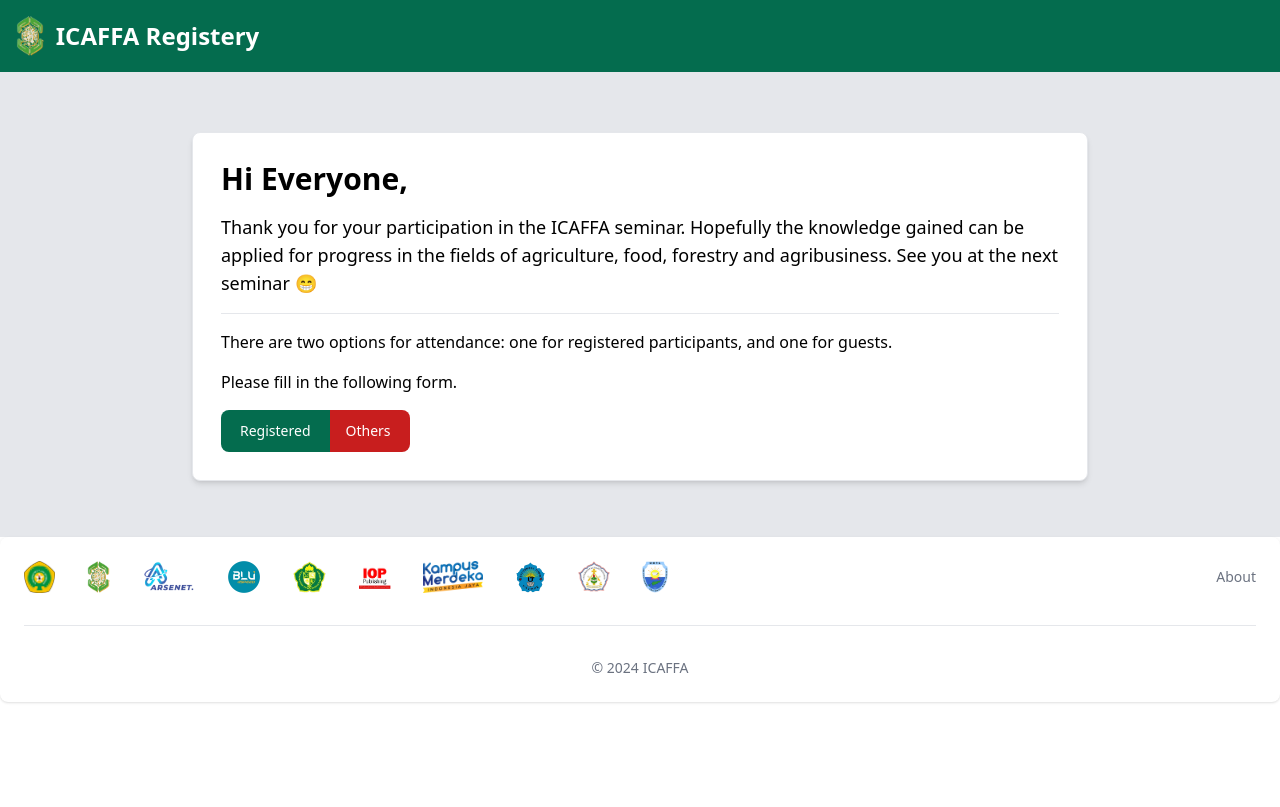
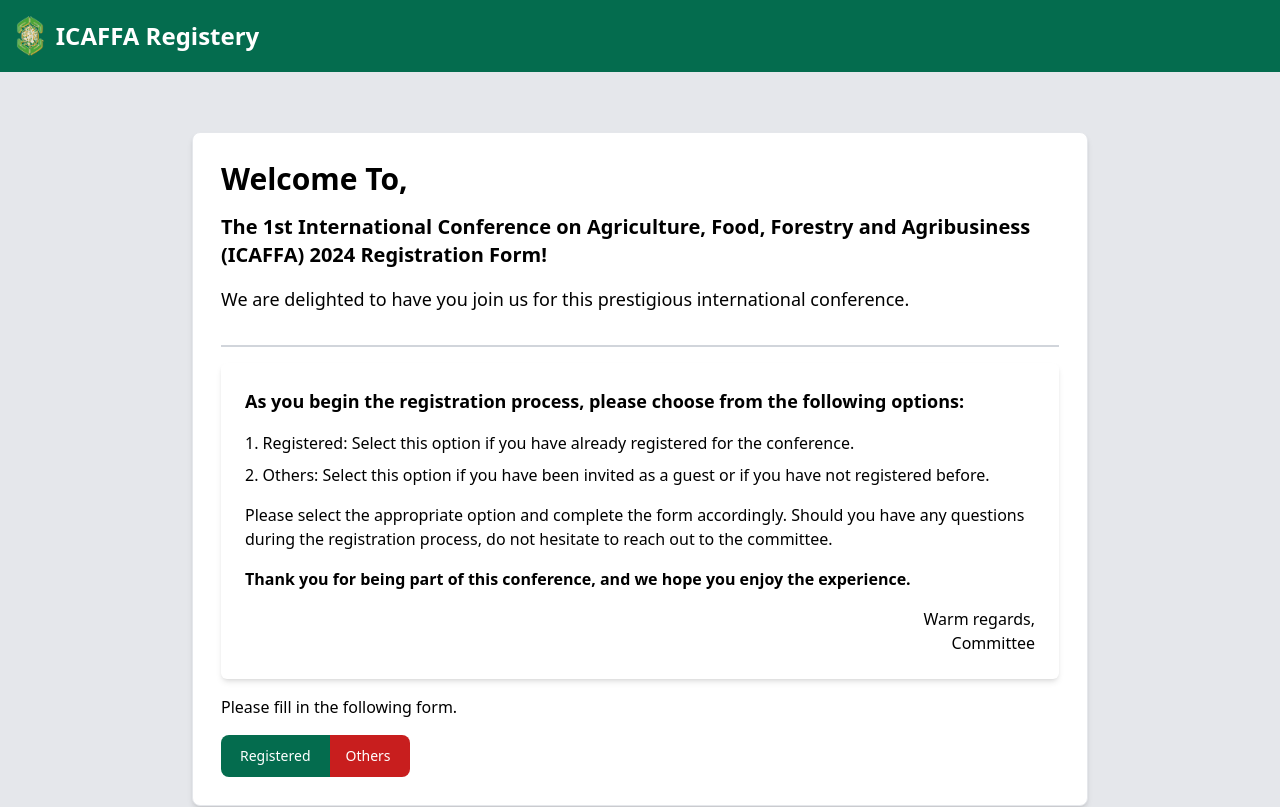
Before and after one commit to Joshtri/presensi-intl-icaffa, a React (Vite) app: page / in a window 1280 px wide. Shown: the top 807 px of the page. Built offline with nearby package versions, Linux system fonts and the light colour scheme.

Commit message:
update card welcome

```diff
--- a/src/components/AbsensiPeserta.jsx
+++ b/src/components/AbsensiPeserta.jsx
@@ -40,8 +40,16 @@ function AbsensiPeserta() {
   const handleSelectPeserta = (peserta) => {
     setSelectedPeserta(peserta);
     setSearchTerm('');  // Clear the search term to hide the list
-    setNotification('*) Make sure your name is correct because it will be used for certificate purposes');
-    toast.info('Make sure your name is correct and includes titles, as it will be used for the event certificate.');
+    setNotification(
+      <>
+        <span className="text-red-500">*</span> Please ensure that you
+        <strong className="font-bold text-blue-600"> enter name correctly</strong> for certificate purposes.
+        <strong className="font-bold text-blue-600"> If any titles need to be included</strong> in your certificate,
+        please include them with your name. <strong className="font-bold text-blue-600">If no title is needed</strong>, simply enter your{' '}full name.
+      </>
+    );
+
+    toast.info(' Make sure your name and any titles needed for the certificate are correct.');
   };
 
   const handleFullNameChange = (e) => {
@@ -144,7 +152,7 @@ function AbsensiPeserta() {
         <Modal.Body>
           <div className="text-center">
             <h3 className="mb-5 text-lg font-normal text-gray-500 dark:text-gray-400">
-              Are you sure your full name, including titles, is correct? You can rename your name if something are wrong😁
+            Are you sure your name and any titles are correct? You can make corrections if something is wrong
             </h3>
             <div className="flex justify-center gap-4">
               <Button
--- a/src/components/Welcome.jsx
+++ b/src/components/Welcome.jsx
@@ -3,12 +3,17 @@
 function Welcome() {
   return (
     <>
-        <h1 className="text-3xl capitalize font-bold">Hi Everyone,</h1>
-        <p className='text-lg'>Thank you for your participation in the ICAFFA seminar. Hopefully the knowledge gained can be applied for progress in the fields of agriculture, food, forestry and agribusiness. See you at the next seminar 😁</p>
+      <h1 className="text-3xl capitalize font-bold animate-fade-in-slow">Welcome to,</h1>
+      <h3 className="text-xl font-semibold animate-fade-in-slow">
+        The 1st International Conference on Agriculture, Food, Forestry and Agribusiness (ICAFFA) 2024 Registration Form!
+      </h3>
+      <p className="text-lg animate-fade-in-slow">
+        We are delighted to have you join us for this prestigious international conference.
+      </p>
 
-        <hr></hr>
+      <hr className="mt-4 border-t-2 border-gray-300 animate-widen"/>
     </>
-  )
+  );
 }
 
 export default Welcome;
--- a/src/pages/AbsensiOption.jsx
+++ b/src/pages/AbsensiOption.jsx
@@ -20,8 +20,24 @@ function AbsensiOption() {
             <Card className='max-w-4xl w-full p-1 mt-8 mb-7'>
                 <Welcome/>
 
-                {/* bagian ini merupakan button opsi untuk absensi peserta */}
-                <p>There are two options for attendance: one for registered participants, and one for guests.</p>
+                <div className="p-6 bg-white shadow-md rounded-md">
+                  <p className="mb-4 text-lg font-semibold">As you begin the registration process, please choose from the following options:</p>
+
+                  <ul className="mb-4 list-decimal list-inside space-y-2">
+                    <li>
+                      <span className="font-medium">Registered:</span> Select this option if you have already registered for the conference.
+                    </li>
+                    <li>
+                      <span className="font-medium">Others:</span> Select this option if you have been invited as a guest or if you have not registered before.
+                    </li>
+                  </ul>
+
+                  <p className="mb-4">Please select the appropriate option and complete the form accordingly. Should you have any questions during the registration process, do not hesitate to reach out to the committee.</p>
+
+                  <p className="font-semibold">Thank you for being part of this conference, and we hope you enjoy the experience.</p>
+                  <p className="mt-4 font-medium text-right">Warm regards,<br/>Committee</p>
+                </div>
+
 
                 <h6>Please fill in the following form.</h6>
                 {/* Button group for attendance options */}
--- a/tailwind.config.js
+++ b/tailwind.config.js
@@ -11,7 +11,22 @@ export default {
 
   ],
   theme: {
-    extend: {},
+    extend: {
+      keyframes: {
+        'fade-in-slow': {
+          '0%': { opacity: '0' },
+          '100%': { opacity: '1' },
+        },
+        'widen': {
+          '0%': { width: '0%' },
+          '100%': { width: '100%' },
+        },
+      },
+      animation: {
+        'fade-in-slow': 'fade-in-slow 1.5s ease-in-out',
+        'widen': 'widen 1.5s ease-in-out',
+      },
+    },
   },
   plugins: [
     // eslint-disable-next-line no-undef
```
